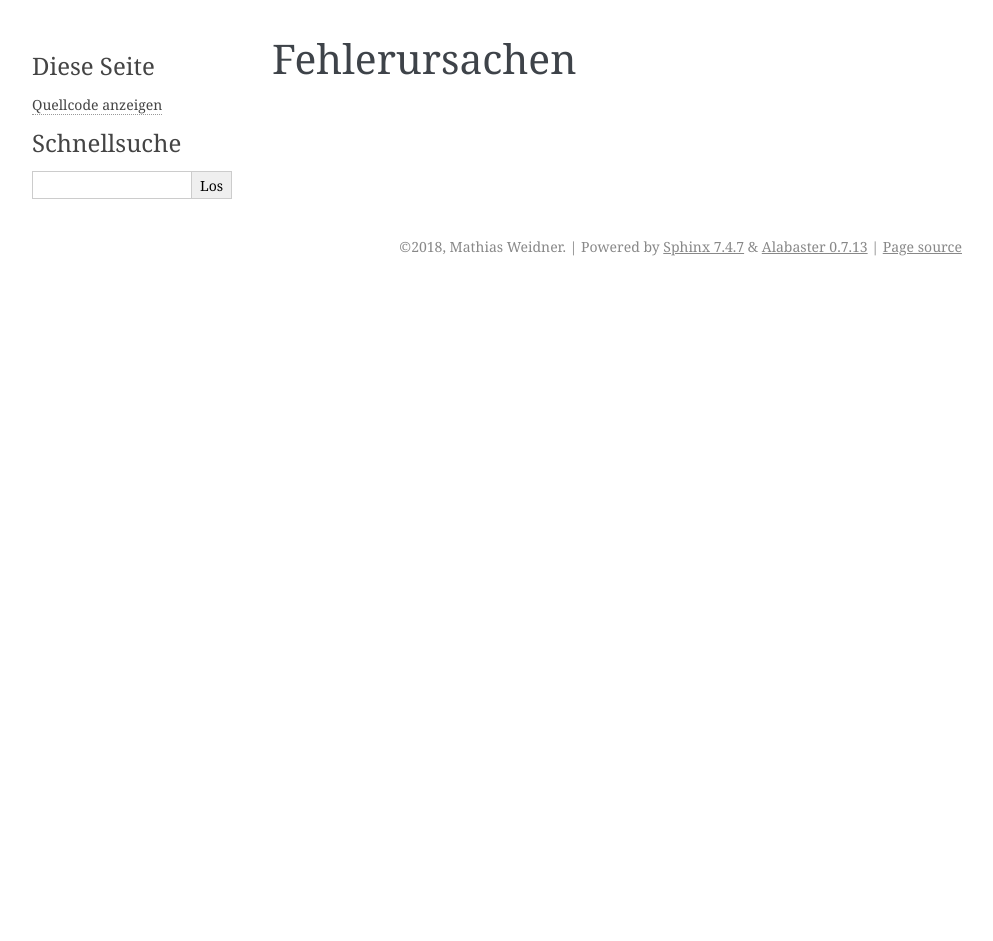
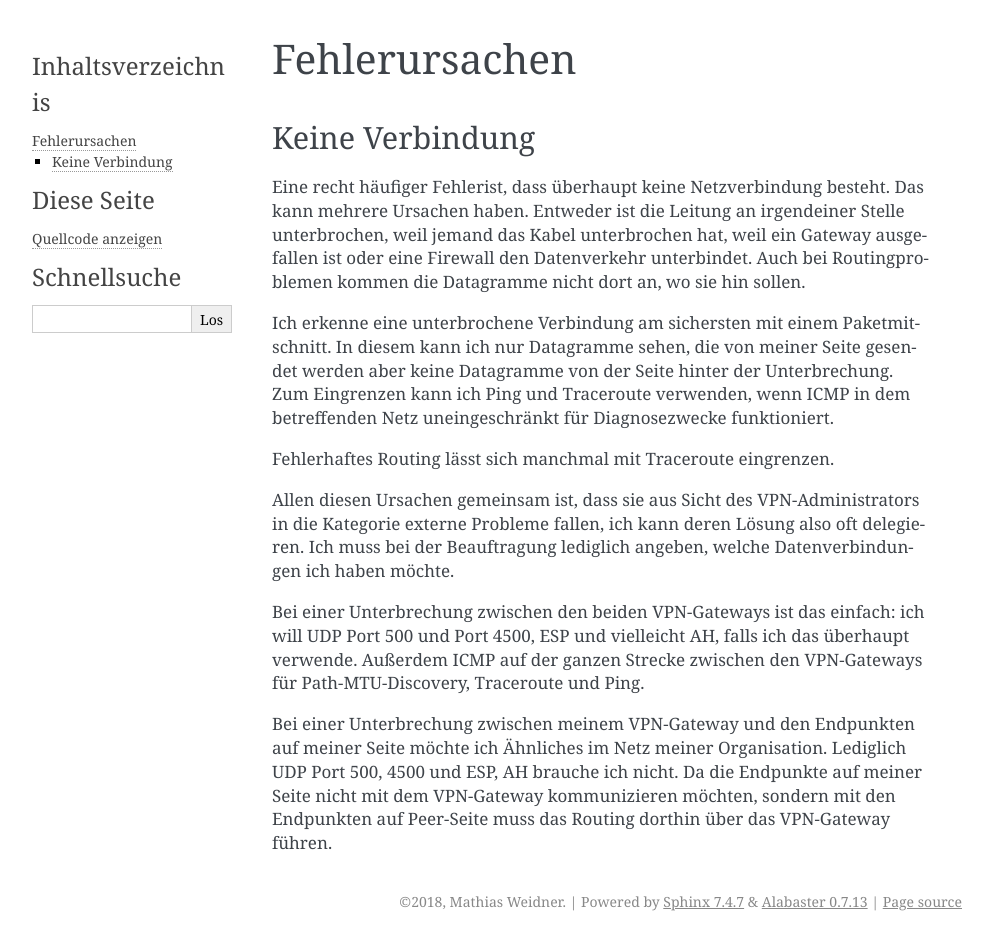
Before and after one commit to matwei-books/Fehlersuche-bei-IPsec-VPN-mit-IKEv2, a Sphinx documentation site: the page built from source/fehler/ursachen.rst, in a window 1280 px wide. Shown: the whole page, without its empty margins (148-1141 px from the left). Built offline with Sphinx 7.4.7, drawn with Linux system fonts in a browser that asks for light colours; before the commit the page ends 900 px from its top, so only the background shows below that.

Commit message:
Fehlerursache: keine Verbindung

```diff
--- a/source/fehler/ursachen.rst
+++ b/source/fehler/ursachen.rst
@@ -1,3 +1,43 @@
 
 Fehlerursachen
 ==============
+
+Keine Verbindung
+----------------
+
+Eine recht häufiger Fehlerist, dass überhaupt keine
+Netzverbindung besteht.
+Das kann mehrere Ursachen haben.
+Entweder ist die Leitung an irgendeiner Stelle unterbrochen, weil jemand
+das Kabel unterbrochen hat, weil ein Gateway ausgefallen ist oder eine
+Firewall den Datenverkehr unterbindet.
+Auch bei Routingproblemen kommen die Datagramme nicht dort an, wo sie
+hin sollen.
+
+Ich erkenne eine unterbrochene Verbindung am sichersten mit einem
+Paketmitschnitt.
+In diesem kann ich nur Datagramme sehen, die von meiner Seite gesendet
+werden aber keine Datagramme von der Seite hinter der Unterbrechung.
+Zum Eingrenzen kann ich Ping und Traceroute verwenden, wenn ICMP in dem
+betreffenden Netz uneingeschränkt für Diagnosezwecke funktioniert.
+
+Fehlerhaftes Routing lässt sich manchmal mit Traceroute eingrenzen.
+
+Allen diesen Ursachen gemeinsam ist, dass sie aus Sicht des
+VPN-Administrators in die Kategorie externe Probleme fallen, ich kann
+deren Lösung also oft delegieren.
+Ich muss bei der Beauftragung lediglich angeben, welche
+Datenverbindungen ich haben möchte.
+
+Bei einer Unterbrechung zwischen den beiden VPN-Gateways ist das
+einfach: ich will UDP Port 500 und Port 4500, ESP und vielleicht AH,
+falls ich das überhaupt verwende.
+Außerdem ICMP auf der ganzen Strecke zwischen den VPN-Gateways für
+Path-MTU-Discovery, Traceroute und Ping.
+
+Bei einer Unterbrechung zwischen meinem VPN-Gateway und den Endpunkten
+auf meiner Seite möchte ich Ähnliches im Netz meiner Organisation.
+Lediglich UDP Port 500, 4500 und ESP, AH brauche ich nicht.
+Da die Endpunkte auf meiner Seite nicht mit dem VPN-Gateway
+kommunizieren möchten, sondern mit den Endpunkten auf Peer-Seite muss
+das Routing dorthin über das VPN-Gateway führen.
```
